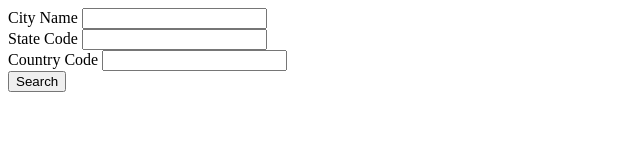
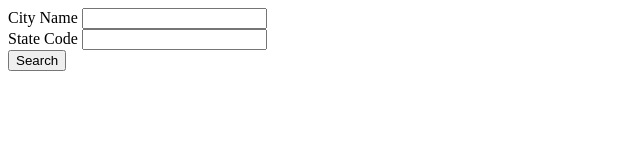
Before and after one commit to cesart98/weather-app, a website: page dist/index.html in a window 1280 px wide. Shown: the whole page, without its empty margins (0-640 px from the left). Drawn offline with Linux system fonts and the light colour scheme; no server answers.

Commit message:
Remove country code field
Application will initially only retrieve data for US cities

```diff
--- a/dist/index.html
+++ b/dist/index.html
@@ -18,10 +18,6 @@
                     <label for="state_code">State Code</label>
                     <input id="state_code" type="text" name="state">
                 </div>
-                <div>
-                    <label for="country_code">Country Code</label>
-                    <input id="country_code" type="text" name="country">
-                </div>
             </section>
             <section class="submit-btn">
                 <button type="submit">Search</button>
```
